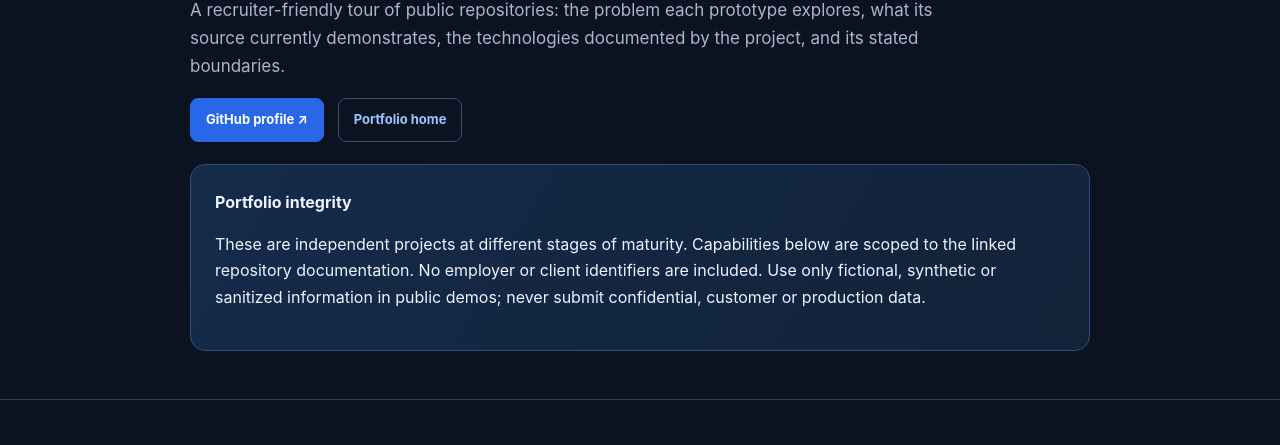
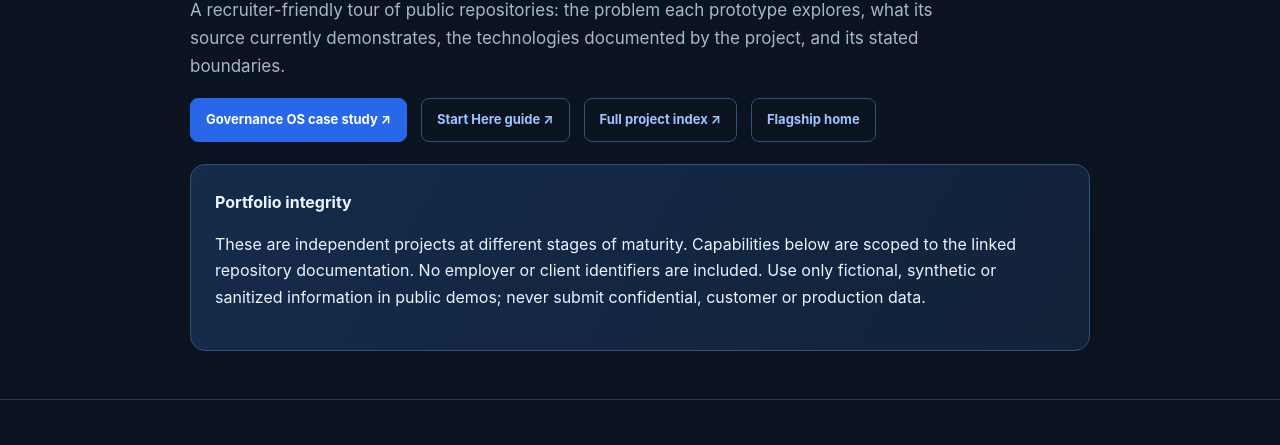
Before and after one commit to sghatge/adobe-campaign-v8-governance, a plain HTML site: page docs/site/projects.html in a window 1280 px wide. Shown: the part 350-795 px from the top of the page. Drawn offline with Linux system fonts and the light colour scheme.

Commit message:
Clarify showcase and project index navigation

```diff
--- a/docs/site/projects.html
+++ b/docs/site/projects.html
@@ -14,7 +14,7 @@
 <body>
 <nav class="wrap"><a class="brand" href="../">GOVERNANCE <span>OS</span></a><div class="navlinks"><a href="../">Portfolio home</a><a href="#governance-os">Governance OS</a><a href="#agentic-systems">Agentic systems</a><a href="#safe-to-send">Safe to Send</a></div></nav>
 <main>
-<header class="wrap hero"><div class="eyebrow">Selected engineering work</div><h1>Projects, with the evidence behind them.</h1><p class="lead">A recruiter-friendly tour of public repositories: the problem each prototype explores, what its source currently demonstrates, the technologies documented by the project, and its stated boundaries.</p><div class="links"><a class="btn primary" href="https://github.com/sghatge">GitHub profile ↗</a><a class="btn" href="../">Portfolio home</a></div><div class="callout"><strong>Portfolio integrity</strong><p>These are independent projects at different stages of maturity. Capabilities below are scoped to the linked repository documentation. No employer or client identifiers are included. Use only fictional, synthetic or sanitized information in public demos; never submit confidential, customer or production data.</p></div></header>
+<header class="wrap hero"><div class="eyebrow">Selected engineering work</div><h1>Projects, with the evidence behind them.</h1><p class="lead">A recruiter-friendly tour of public repositories: the problem each prototype explores, what its source currently demonstrates, the technologies documented by the project, and its stated boundaries.</p><div class="links"><a class="btn primary" href="case-study.html">Governance OS case study ↗</a><a class="btn" href="architecture-guide.html">Start Here guide ↗</a><a class="btn" href="portfolio.html">Full project index ↗</a><a class="btn" href="index.html">Flagship home</a></div><div class="callout"><strong>Portfolio integrity</strong><p>These are independent projects at different stages of maturity. Capabilities below are scoped to the linked repository documentation. No employer or client identifiers are included. Use only fictional, synthetic or sanitized information in public demos; never submit confidential, customer or production data.</p></div></header>
 <section class="section" id="governance-os"><div class="wrap"><div class="eyebrow">01 · Governance engineering</div><h2>Deterministic controls with accountable review</h2><p class="sub">Policy checks own the decision; advisory assistance can explain evidence but cannot override a mandatory block.</p><div class="grid">
 <article class="card"><div class="label">CAMPAIGN QUALITY · PYTHON · STREAMLIT</div><h3>Governance OS</h3><p>Independent reference implementation for campaign pre-flight QA. The README documents a Python validation engine, configurable policy, synthetic campaign examples, machine-readable evidence reports and a Streamlit interface. Mandatory FAIL or UNKNOWN results block; warnings remain advisory. The separate investigation layer is read-only.</p><p><strong>Evidence:</strong> public source documents consent and suppression checks, workflow readiness, typology and proof approval, asynchronous delivery status, and downloadable JSON evidence. The repository includes an automated test suite and GitHub Actions workflows; no test count is claimed here.</p><div class="meta"><strong>Boundary:</strong> synthetic examples only; no production Campaign connection, campaign execution, AI override or uploaded-file persistence. Independent project, not affiliated with Adobe.</div><div class="links"><a href="https://github.com/sghatge/adobe-campaign-v8-governance">Repository ↗</a><a href="https://adobe-campaign-v8-governance-3rzwjb2pbqqftpm3fecxzd.streamlit.app/">Live app ↗</a><a href="https://sghatge.github.io/adobe-campaign-v8-governance/">Portfolio site ↗</a></div></article>
 <article class="card"><div class="label">MARKETING WORKFLOW · PYTHON · STREAMLIT</div><h3>Digital Marketing AI Agents</h3><p>A lightweight workflow prototype that turns a brief into strategy, editable content drafts, campaign QA checks and transparent performance calculations. Four task-focused agents cover campaign strategy, content, QA and performance analysis.</p><p><strong>Evidence:</strong> source README documents URL-format and UTM completeness checks, content presence and absolute-claim phrase checks, plus arithmetic for delivery, CTR, conversion and cost per conversion. Optional Gemini-assisted copy is available when configured server-side.</p><div class="meta"><strong>Boundary:</strong> no live ad, email, CRM or analytics connections; URL checks do not visit links, and copy checks are not legal or privacy approval. Synthetic or sanitized inputs and human review are required.</div><div class="links"><a href="https://github.com/sghatge/digital-marketing-ai-agents">Repository ↗</a><a href="https://sghatge-digital-marketing-ai-agents-app-5uhltb.streamlit.app/">Live demo ↗</a></div></article>
```
